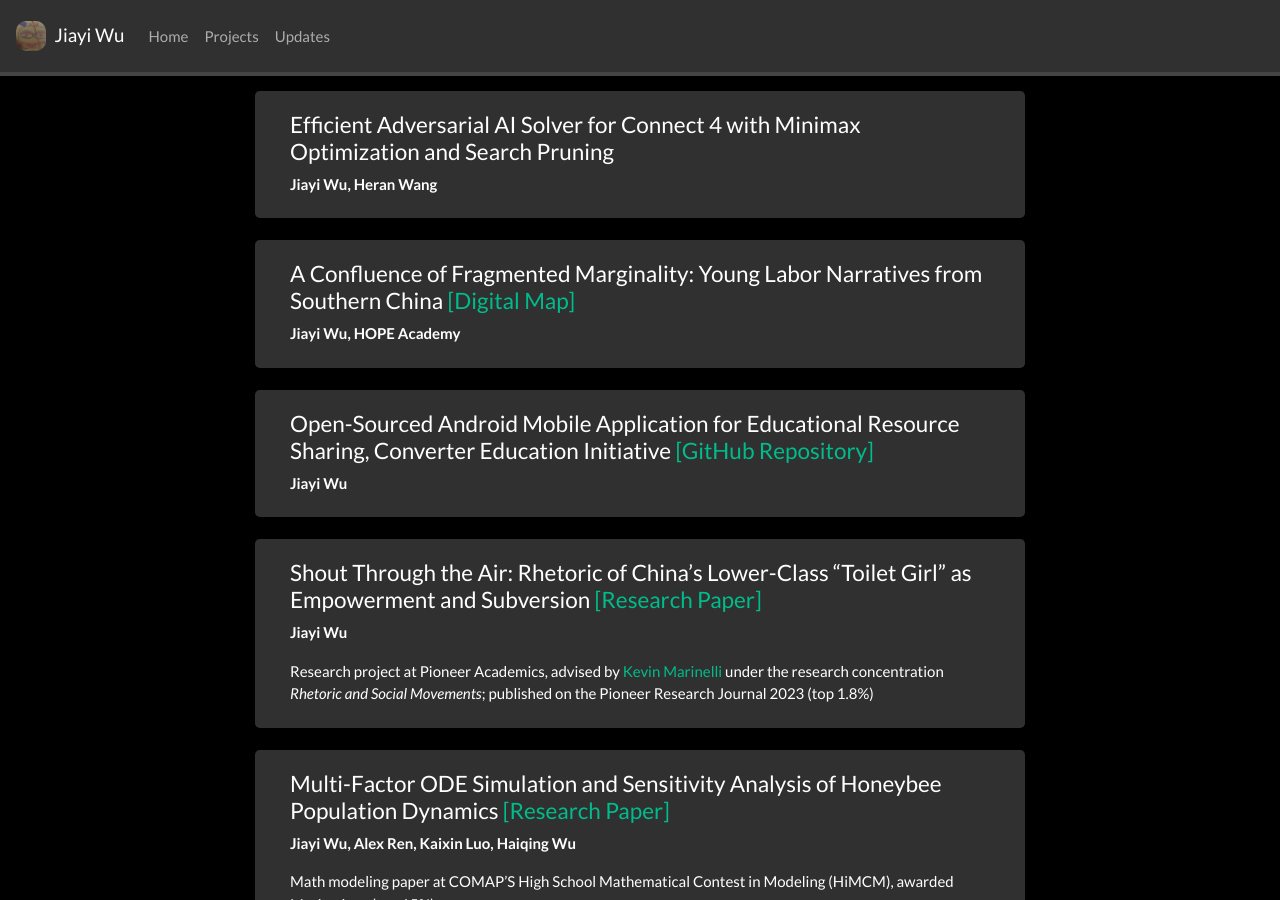
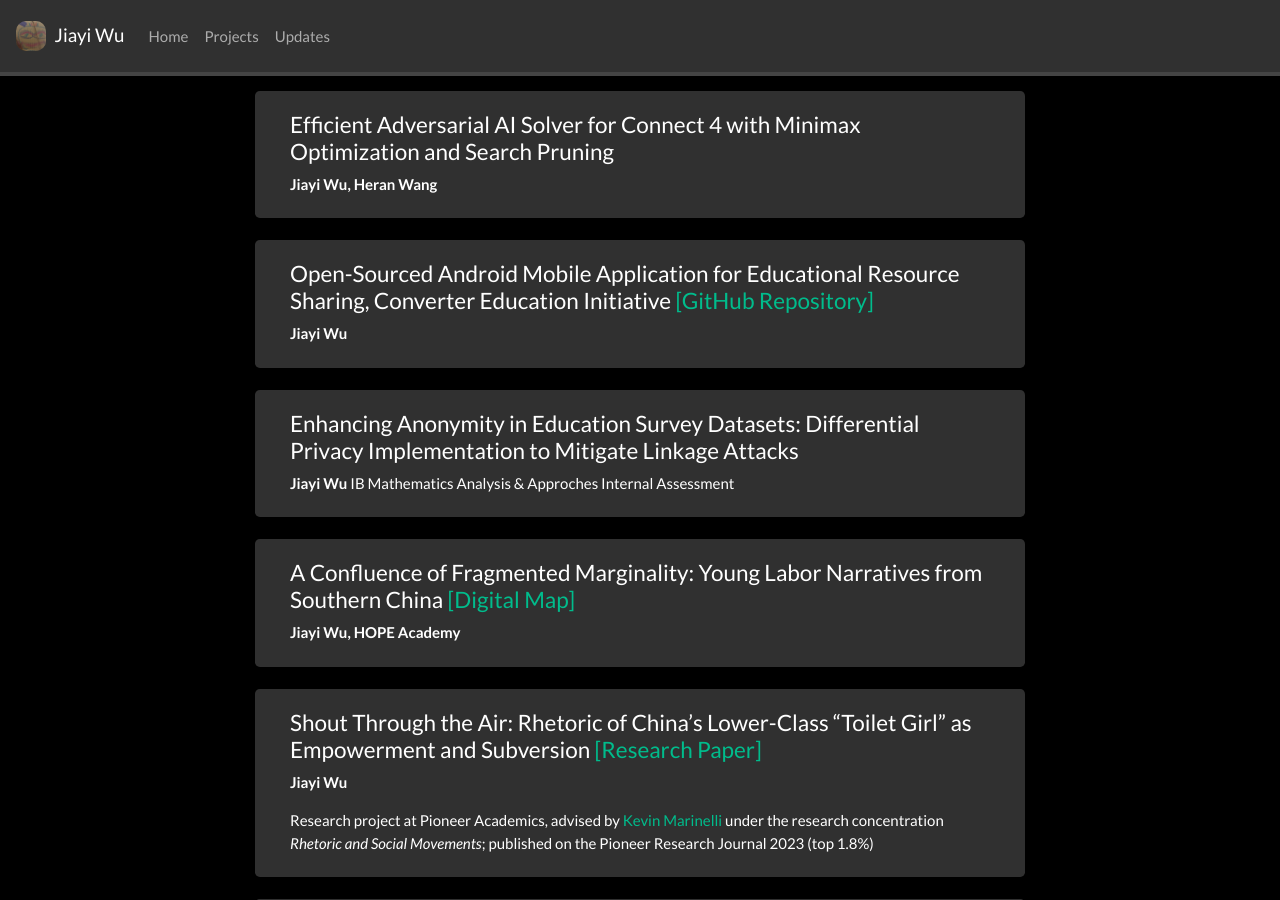
Before and after one commit to jiayiw005/jiayiw005.github.io, a Jekyll site: the page built from _pages/projects.md, in a window 1280 px wide and 900 px high, scrolled down 1111 px. Built offline with Jekyll 4.4.1, drawn with Linux system fonts in a browser that asks for light colours; nearby versions of some CDN libraries; a style sheet for code colours, icons or effects is not loaded.

Commit message:
update projects

```diff
--- a/_pages/projects.md
+++ b/_pages/projects.md
@@ -88,15 +88,23 @@ NLP Track Portfolio Project at AI4ALL Ignite Accelerator, advised by [Gillian So
 
 <div class="jumbotron">
 <div class="col-md-12 col-sm-12">
-<h4>A Confluence of Fragmented Marginality: Young Labor Narratives from Southern China [[Digital Map]](https://uploads.knightlab.com/storymapjs/e183b6654e83bad94fe4641c8706e3e0/sui-pian-2/index.html)</h4>
-**Jiayi Wu, HOPE Academy**
+<h4>Open-Sourced Android Mobile Application for Educational Resource Sharing, Converter Education Initiative [[GitHub Repository]](https://github.com/jiayiw005/converter-android-app)</h4>
+**Jiayi Wu**
 </div>
 </div>
 
 <div class="jumbotron">
 <div class="col-md-12 col-sm-12">
-<h4>Open-Sourced Android Mobile Application for Educational Resource Sharing, Converter Education Initiative [[GitHub Repository]](https://github.com/jiayiw005/converter-android-app)</h4>
+<h4>Enhancing Anonymity in Education Survey Datasets: Differential Privacy Implementation to Mitigate Linkage Attacks</h4>
 **Jiayi Wu**
+IB Mathematics Analysis & Approches Internal Assessment
+</div>
+</div>
+
+<div class="jumbotron">
+<div class="col-md-12 col-sm-12">
+<h4>A Confluence of Fragmented Marginality: Young Labor Narratives from Southern China [[Digital Map]](https://uploads.knightlab.com/storymapjs/e183b6654e83bad94fe4641c8706e3e0/sui-pian-2/index.html)</h4>
+**Jiayi Wu, HOPE Academy**
 </div>
 </div>
 
```
